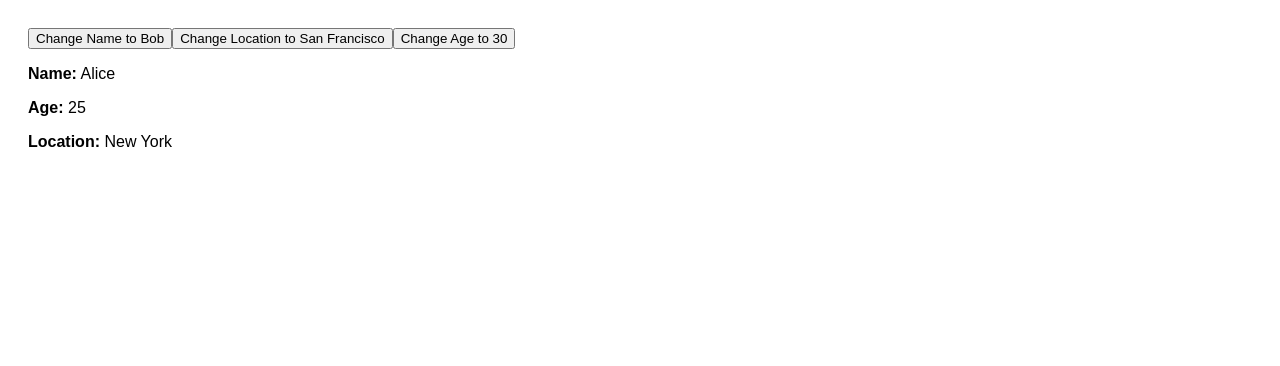
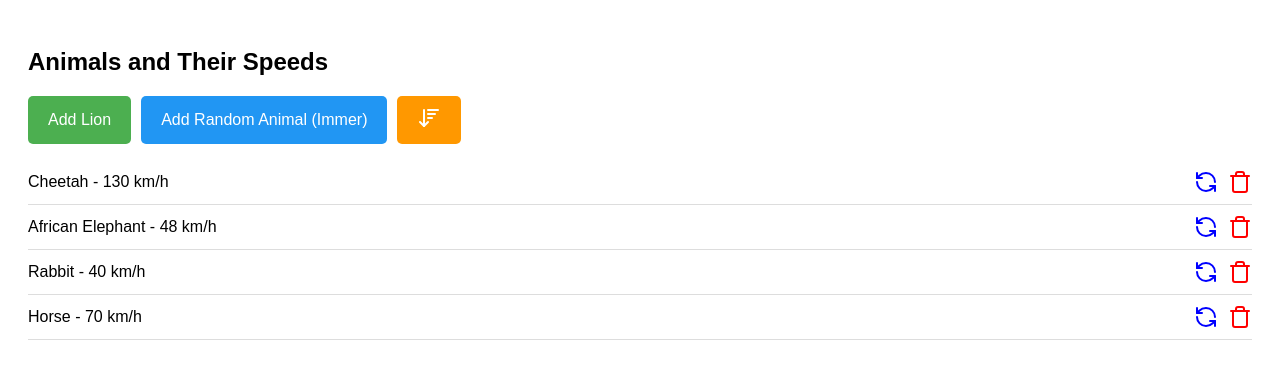
Before and after one commit to genuinelycool/react_project, a React (Vite) app: page / in a window 1280 px wide. Shown: the top 366 px of the page. Built offline with nearby package versions, Linux system fonts and the light colour scheme.

Commit message:
8 - Updating Arrays in State

```diff
--- a/package.json
+++ b/package.json
@@ -11,6 +11,7 @@
   },
   "dependencies": {
     "immer": "^11.1.3",
+    "lucide-react": "^0.562.0",
     "react": "^19.0.0",
     "react-dom": "^19.0.0"
   },
--- a/src/App.jsx
+++ b/src/App.jsx
@@ -1,68 +1,188 @@
 import { useState } from "react";
 import { produce } from "immer";
+import { Trash, RefreshCcw, ArrowDownWideNarrow } from "lucide-react";
 
-// NOTE: ✅ Always create new objects when updating states to ensure react’s efficient reconciliation
+const animalOptions = [
+  { name: "Cheetah", speed: 130 },
+  { name: "African Elephant", speed: 48 },
+  { name: "Rabbit", speed: 40 },
+  { name: "Horse", speed: 70 },
+  { name: "Great Shark", speed: 50 },
+  { name: "Kangaroo", speed: 71 },
+  { name: "Lion", speed: 80 },
+  { name: "Golden Eagle", speed: 320 },
+  { name: "Penguin", speed: 9 },
+];
 
 const App = () => {
-  // State for the counter
-  const [user, setUser] = useState({
-    name: "Alice",
-    details: {
-      age: 25,
-      location: "New York",
-    },
-  });
+  const [animals, setAnimals] = useState([
+    { id: 1, name: "Cheetah", speed: 130 },
+    { id: 2, name: "African Elephant", speed: 48 },
+    { id: 3, name: "Rabbit", speed: 40 },
+    { id: 4, name: "Horse", speed: 70 },
+  ]);
 
-  // ❌ Incorrect: Mutating the existing state directly
-  const updateNameIncorrect = () => {
-    // Directly modifying state (WRONG)
-    user.name = "Bob";
-    // Setting the same object reference (React won't detect change)
-    setUser(user);
+  // ❌ Incorrect way adding an animal
+  const addAnimalIncorrect = () => {
+    // ❌ newAnimals points to the same array in memory
+    const newAnimals = animals;
+    // X push mutates animals since newAnimals points to animals
+    newAnimals.push({ id: Date.now(), name: "Lion", speed: 80 });
+    setAnimals(newAnimals);
   };
 
-  // ✅ Correctly updating the object state (without mutation)
-  const updateName = () => {
-    setUser({ ...user, name: "Bob" });  // Creating a new object
+  // ✅ Adding a new animal
+  const addAnimal = () => {
+    setAnimals([
+      ...animals,
+      { id: Date.now(), name: "Lion", speed: 80 }
+    ]);
   };
 
-  // ✅ Updating a nest oject without mutation
-  const updateLocation = () => {
-    setUser({
-      ...user,
-      details: {
-        ...user.details,  // Copy existing details
-        location: "San Francisco", // Update only location
-      },
-    });
+  // ✅ Sorting aanimals by speed
+  const sortBySpeed = () => {
+    setAnimals([...animals].sort((a, b) => b.speed - a.speed));
   };
 
-  // ✅ Using Immer to simplify updates
-  const updateAgeWithImmer = () => {
-    setUser(
-      produce(user, (draft) => {
-        // Immer allows directly updates without breaking immutability
-        draft.details.age = 30;
+  // ✅ Replacing an animal with a different random animal
+  const replaceAnimal = (id) => {
+    // Find the animal being replaced
+    const currentAnimal = animals.find((a) => a.id === id);
+
+    // Filter out the current animal from animalOptions
+    const availableAnimals = animalOptions.filter(
+      (a) => a.name !== currentAnimal.name
+    );
+
+    // Pick a random animal from the filtered list
+    const newAnimal = availableAnimals[
+      Math.floor(Math.random() * availableAnimals.length)
+    ];
+
+    setAnimals(animals.map(
+      (a) => (a.id === id ? { ...a, ...newAnimal } : a)
+    ));
+  };
+
+  // ✅ Removing an animal
+  const removeAnimal = (id) => {
+    setAnimals(animals.filter((a) => a.id !== id));
+  };
+
+  // ✅ Adding a new animal with Immer
+  // const addAnimalWithImmer = () => {
+  //   setAnimals(
+  //     produce(animals, (draft) => {
+  //       const newAnimal = {
+  //         id: Date.now(), name: "Lion", speed: 80
+  //       };
+  //       draft.push(newAnimal);
+  //     })
+  //   );
+  // };
+
+  const addAnimalWithImmer = () => {
+    setAnimals(
+      produce(animals, (draft) => {
+        const newAnimal = animalOptions[
+          Math.floor(Math.random() * animalOptions.length)
+        ];
+        draft.push(newAnimal);
       })
     );
   };
 
   return (
     <div style={{ padding: "20px", fontFamily: "Arial" }}>
+      <h2>Animals and Their Speeds</h2>
 
-      <button onClick={updateName}>Change Name to Bob</button>
-      <button onClick={updateLocation}>Change Location to San Francisco</button>
-      <button onClick={updateAgeWithImmer}>Change Age to 30</button>
+      <div style={{ marginTop: "20px", display: "flex", gap: "10px" }}>
+        <button
+          onClick={addAnimal}
+          style={{
+            padding: "10px 20px",
+            backgroundColor: "#4CAF50",
+            color: "white",
+            border: "none",
+            borderRadius: "5px",
+            cursor: "pointer",
+            fontSize: "16px",
+          }}
+        >
+          Add Lion
+        </button>
 
-      <p>
-        <strong>Name:</strong> {user.name}
-      </p>
-      <p>
-        <strong>Age:</strong> {user.details.age}
-      </p>
-      <p>
-        <strong>Location:</strong> {user.details.location}
-      </p>
+        <button
+          onClick={addAnimalWithImmer}
+          style={{
+            padding: "10px 20px",
+            backgroundColor: "#2196F3",
+            color: "white",
+            border: "none",
+            borderRadius: "5px",
+            cursor: "pointer",
+            fontSize: "16px",
+          }}
+        >
+          Add Random Animal (Immer)
+        </button>
+
+        <button
+          onClick={sortBySpeed}
+          style={{
+            padding: "10px 20px",
+            backgroundColor: "#FF9800",
+            color: "white",
+            border: "none",
+            borderRadius: "5px",
+            cursor: "pointer",
+            fontSize: "16px",
+          }}
+        >
+          <ArrowDownWideNarrow />
+        </button>
+      </div>
+
+      <ul style={{ padding: 0, listStyle: "none" }}>
+        {animals.map((a) => (
+          <li
+            key={a.id}
+            style={{
+              display: "flex",
+              justifyContent: "space-between",
+              alignItems: "center",
+              padding: "10px 0",
+              borderBottom: "1px solid #ddd",
+              fontSize: "16px",
+            }}
+          >
+            <div>
+              {a.name} - {a.speed} km/h
+            </div>
+
+            <div style={{ display: "flex", alignItems: "center" }}>
+              <RefreshCcw
+                onClick={() => replaceAnimal(a.id)}
+                style={{
+                  cursor: "pointer",
+                  marginLeft: "10px",
+                  color: "blue",
+                  fontSize: "18px",
+                }}
+              />
+              <Trash
+                onClick={() => removeAnimal(a.id)}
+                style={{
+                  cursor: "pointer",
+                  marginLeft: "10px",
+                  color: "red",
+                  fontSize: "18px",
+                }}
+              />
+            </div>
+          </li>
+        ))}
+      </ul>
     </div>
   );
 };
```
Also changed, not shown: 1 other file (tests, documents, lock files or other folders).
